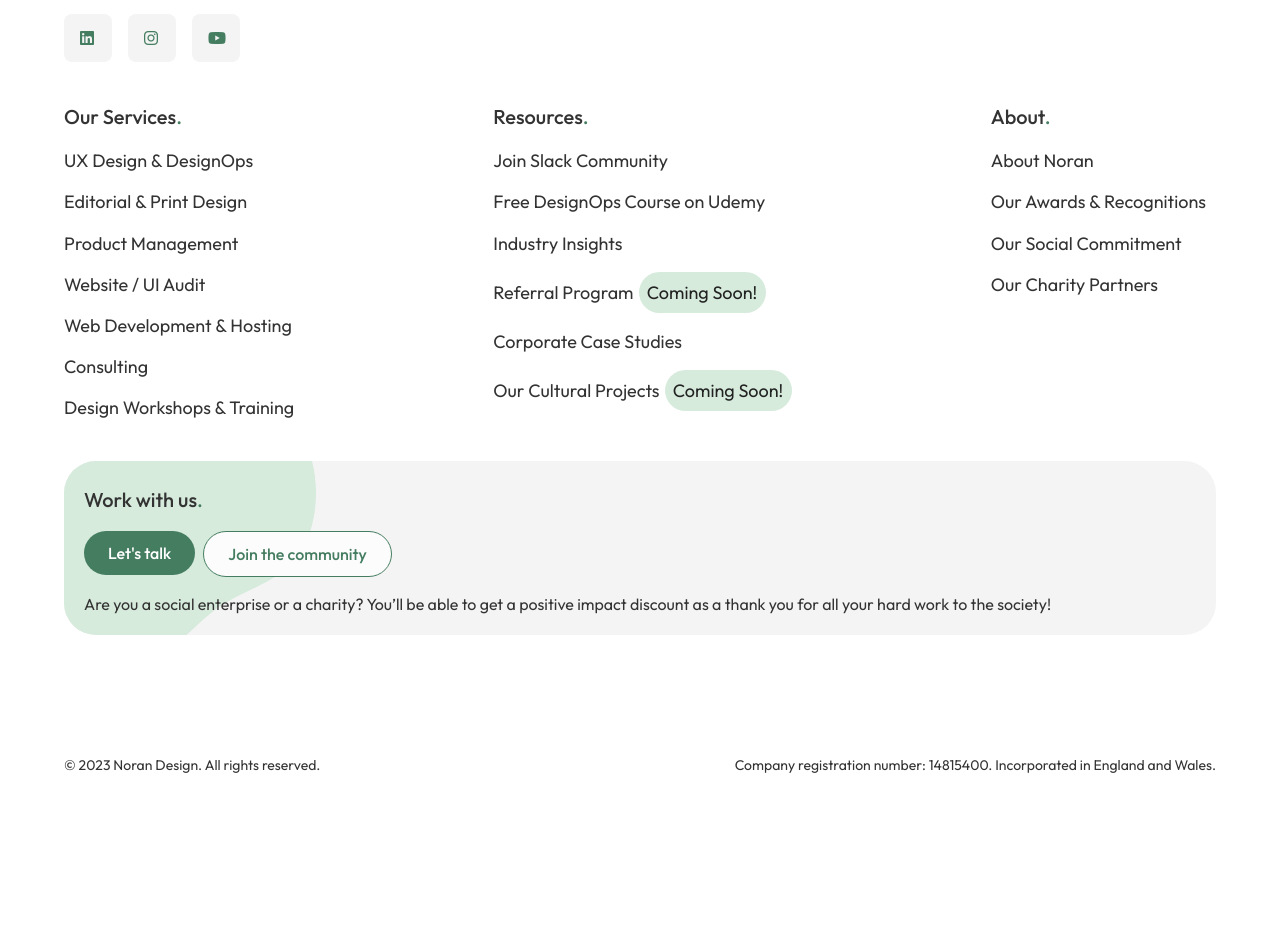
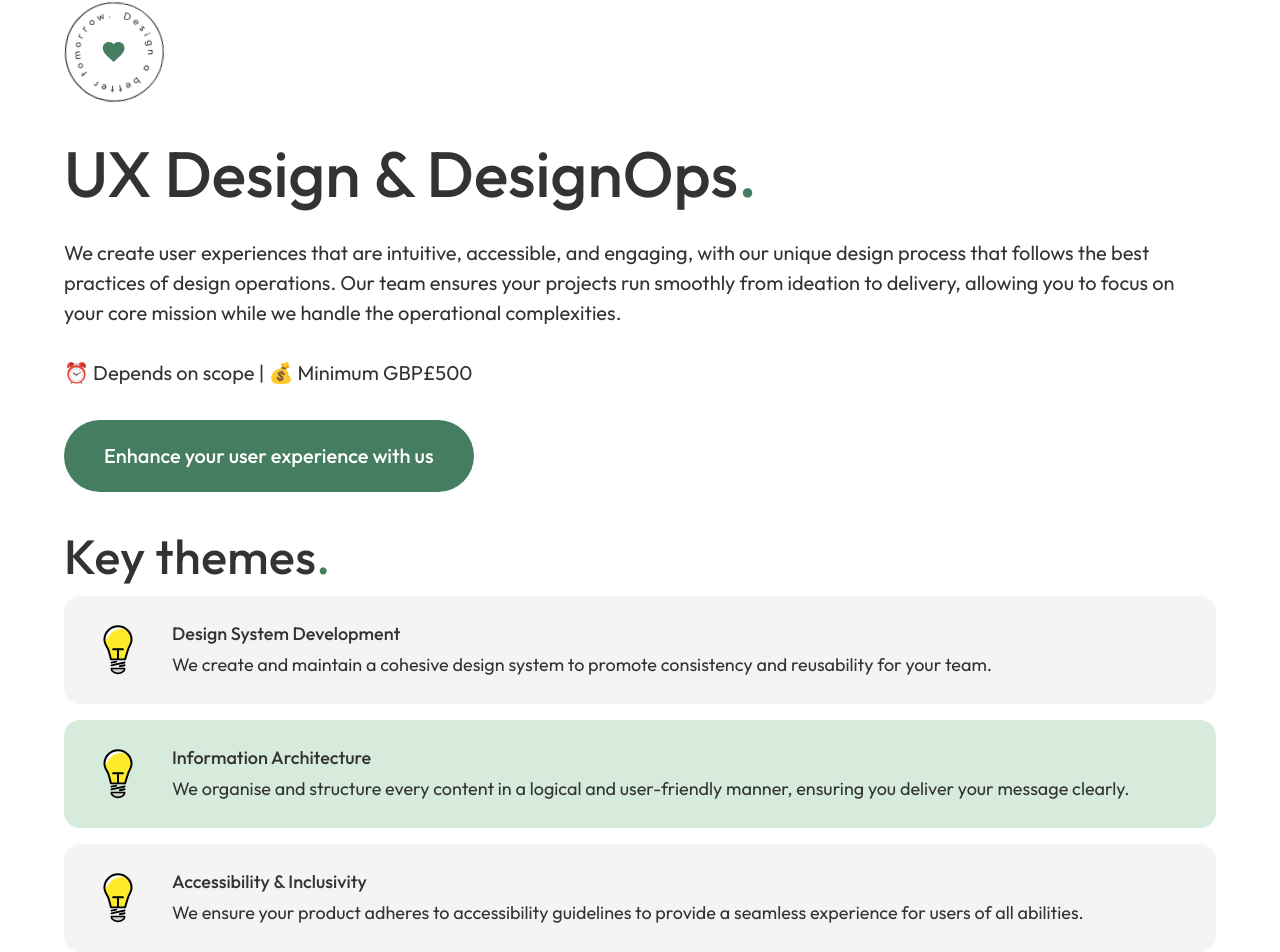
Before and after one commit to wongpakho814/noran, a React (Create React App) app: page /uxdesign-service in a window 1280 px wide. Shown: the part 150-1102 px from the top of the page. Before the commit the page ends 957 px from the top, so only its background shows below. Built offline with nearby package versions, Linux system fonts and the light colour scheme.

Commit message:
Implemented UX Design & DesignOps page

```diff
--- a/src/App.css
+++ b/src/App.css
@@ -405,10 +405,6 @@ header {
   height: 2.4rem;
   align-items: center;
   gap: 1.6rem;
-  color: #252525;
-  font-size: 2rem;
-  font-weight: 300;
-  line-height: normal;
   margin-bottom: 0;
 }
 
@@ -416,11 +412,13 @@ header {
   width: 2rem;
 }
 
+.nav-dropdown-item h3 a,
 .nav-dropdown-item h3 span {
   display: flex;
   flex-direction: column;
   flex: 1 0 0;
   color: var(--text, #333);
+  font-size: 2rem;
   font-weight: 500;
   line-height: 150%;
 }
--- a/src/components/Container.js
+++ b/src/components/Container.js
@@ -3,6 +3,7 @@ import { BrowserRouter, Routes, Route } from "react-router-dom";
 import Header from "./Header";
 import Footer from "./Footer";
 import Home from "./pages/Home";
+import UXDesignService from "./pages/services/UXDesignService";
 import UdemyCourse from "./pages/UdemyCourse";
 import SocialImpact from "./pages/SocialImpact";
 import Projects from "./pages/Projects";
@@ -15,6 +16,7 @@ export default function PortfolioContainer() {
         <Header />
         <Routes>
           <Route path="/" element={<Home />} />
+          <Route path="/uxdesign-service" element={<UXDesignService />} />
           <Route path="/udemy-course" element={<UdemyCourse />} />
           <Route path="/social-impact" element={<SocialImpact />} />
           <Route path="/projects" element={<Projects />} />
--- a/src/components/Footer.js
+++ b/src/components/Footer.js
@@ -49,7 +49,7 @@ function Footer() {
               Our Services<span>.</span>
             </div>
             <div className="footer-item">
-              <a href="#">UX Design & DesignOps</a>
+              <a href="uxdesign-service">UX Design & DesignOps</a>
             </div>
             <div className="footer-item">
               <a href="#">Editorial & Print Design</a>
@@ -85,7 +85,7 @@ function Footer() {
               </a>
             </div>
             <div className="footer-item">
-              <a href="#">Free DesignOps Course on Udemy</a>
+              <a href="udemy-course">Free DesignOps Course on Udemy</a>
             </div>
             <div className="footer-item">
               <a href="#">Industry Insights</a>
--- a/src/components/InfiniteRotation.js
+++ b/src/components/InfiniteRotation.js
@@ -2,7 +2,7 @@ import React from "react";
 
 function InfiniteRotation() {
   return (
-    <div className="infinite-rotation-wrapper drop-in-3">
+    <div className="infinite-rotation-wrapper drop-in-2">
       <svg
         className="infinite-rotation-heart"
         xmlns="http://www.w3.org/2000/svg"
--- a/src/components/Navigation.js
+++ b/src/components/Navigation.js
@@ -125,7 +125,7 @@ function Navigation() {
             <li className="nav-dropdown-item">
               <h3>
                 <img src={computerIcon} alt="UX Design & DesignOps"></img>
-                <span>UX Design & DesignOps</span>
+                <a href="uxdesign-service">UX Design & DesignOps</a>
               </h3>
               <p>Drive the best experience to your users</p>
             </li>
@@ -250,7 +250,9 @@ function Navigation() {
                     practical handbook to guide your process step-by-step!
                   </p>
                 </div>
-                <a href="udemy-course" className="udemy-btn">Start learning</a>
+                <a href="udemy-course" className="udemy-btn">
+                  Start learning
+                </a>
               </div>
             </div>
             <div className="blob"></div>
--- a/src/components/pages/UdemyCourse.js
+++ b/src/components/pages/UdemyCourse.js
@@ -5,10 +5,13 @@ import lightBulbIcon from "../../images/icons/lightbulb.svg";
 function UdemyCourse() {
   return (
     <React.Fragment>
-      <section className="udemy-course-section-1 mobile-section drop-in-2" id="udemy-course">
+      <section
+        className="udemy-course-section-1 mobile-section drop-in-3"
+        id="udemy-course"
+      >
         <InfiniteRotation />
         <div className="udemy-course-section-1-wrapper">
-          <div className="udemy-course-section-1-left-column">
+          <div className="udemy-course-section-1-left-column drop-in-4">
             <h1>
               Learn DesignOps for free on Udemy<span>.</span>
             </h1>
@@ -28,7 +31,7 @@ function UdemyCourse() {
             </button>
           </div>
 
-          <div className="udemy-course-section-1-right-column">
+          <div className="udemy-course-section-1-right-column drop-in-5">
             <h2>
               Modules<span>.</span>
             </h2>
--- /dev/null
+++ b/src/components/pages/services/UXDesignService.js
@@ -0,0 +1,76 @@
+import React from "react";
+import InfiniteRotation from "../../InfiniteRotation";
+import lightBulbIcon from "../../../images/icons/lightbulb.svg";
+
+function UXDesignService() {
+  return (
+    <React.Fragment>
+      <section
+        className="udemy-course-section-1 mobile-section drop-in-3"
+        id="uxdesign-service"
+      >
+        <InfiniteRotation />
+        <div className="udemy-course-section-1-wrapper">
+          <div className="udemy-course-section-1-left-column drop-in-4">
+            <h1>
+              UX Design & DesignOps<span>.</span>
+            </h1>
+            <p>
+              We create user experiences that are intuitive, accessible, and
+              engaging, with our unique design process that follows the best
+              practices of design operations. Our team ensures your projects run
+              smoothly from ideation to delivery, allowing you to focus on your
+              core mission while we handle the operational complexities.
+              <br></br>
+              <br></br> ⏰ Depends on scope | 💰 Minimum GBP£500
+            </p>
+            <button className="lets-talk-btn learn-to-optimise">
+              Enhance your user experience with us
+            </button>
+          </div>
+
+          <div className="udemy-course-section-1-right-column drop-in-5">
+            <h2>
+              Key themes<span>.</span>
+            </h2>
+            <div className="udemy-course-section-1-card">
+              <img src={lightBulbIcon} alt="Module 1: What’s DesignOps?"></img>
+              <div className="udemy-course-section-1-card-text">
+                <h3>Design System Development</h3>
+                <p>
+                  We create and maintain a cohesive design system to promote
+                  consistency and reusability for your team.
+                </p>
+              </div>
+            </div>
+
+            <div className="udemy-course-section-1-card">
+              <img src={lightBulbIcon} alt="Module 1: What’s DesignOps?"></img>
+              <div className="udemy-course-section-1-card-text">
+                <h3>Information Architecture</h3>
+                <p>
+                  We organise and structure every content in a logical and
+                  user-friendly manner, ensuring you deliver your message
+                  clearly.
+                </p>
+              </div>
+            </div>
+
+            <div className="udemy-course-section-1-card">
+              <img src={lightBulbIcon} alt="Module 1: What’s DesignOps?"></img>
+              <div className="udemy-course-section-1-card-text">
+                <h3>Accessibility & Inclusivity</h3>
+                <p>
+                  We ensure your product adheres to accessibility guidelines to
+                  provide a seamless experience for users of all abilities.
+                </p>
+              </div>
+            </div>
+          </div>
+        </div>
+      </section>
+    </React.Fragment>
+  );
+}
+
+export default UXDesignService;
```
